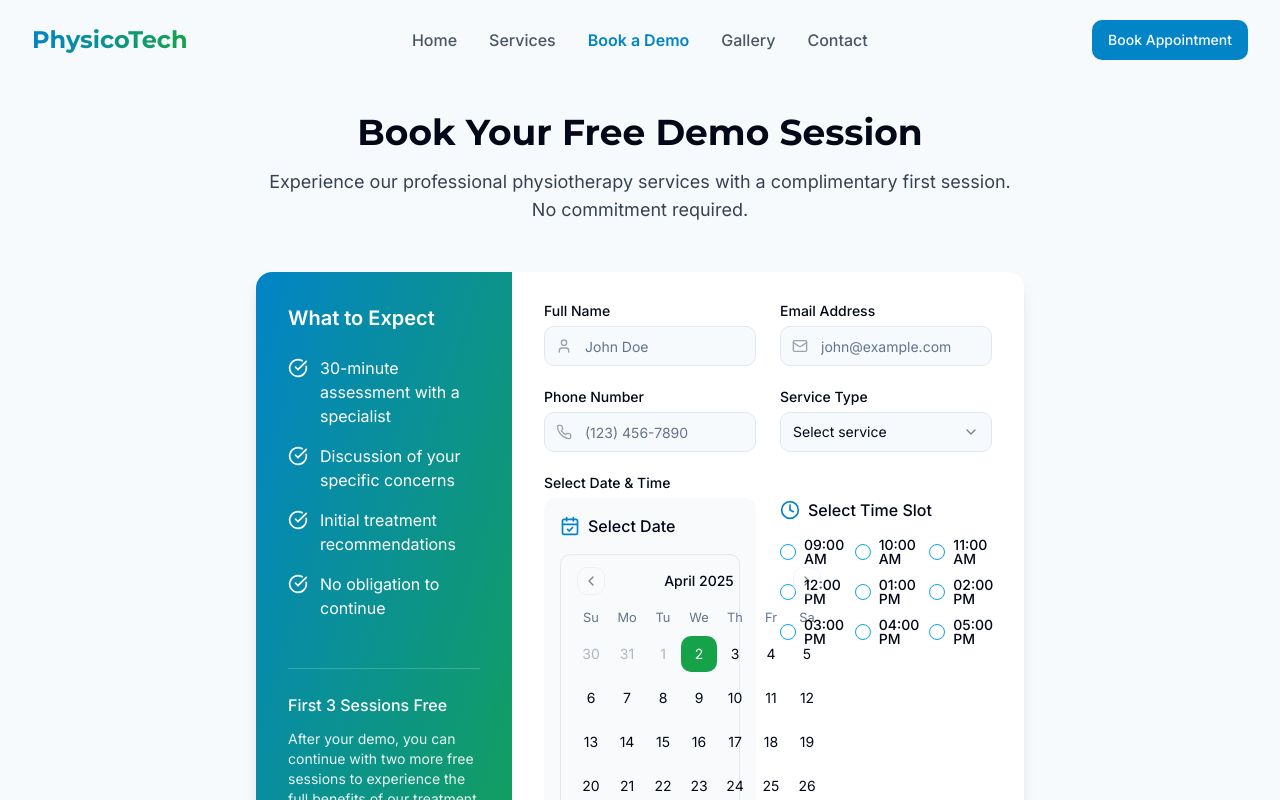
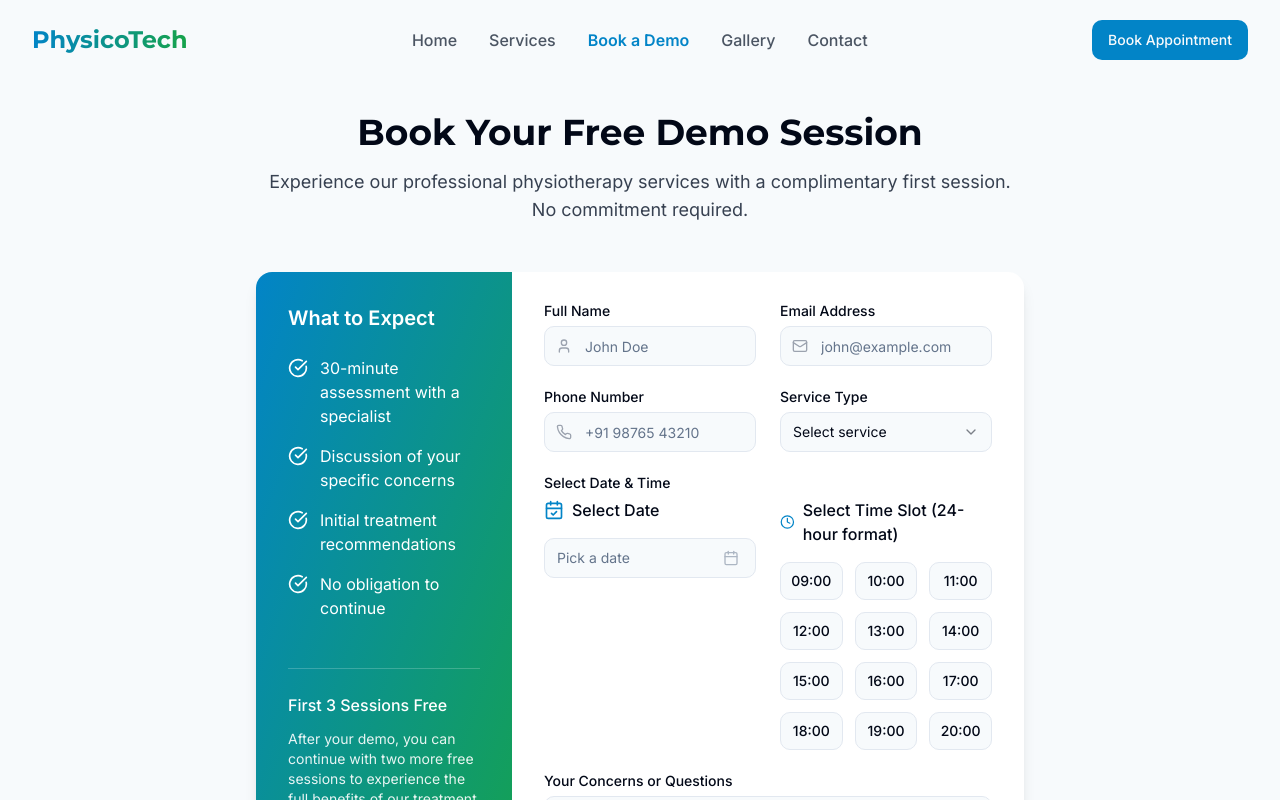
Before and after one commit to famehacker/physio-demo-booking, a React (Vite) app: page /book-demo in a window 1280 px wide. Shown: the top 800 px of the page. Built offline with nearby package versions, Linux system fonts and the light colour scheme.

Commit message:
Refactor: Improve demo booking form
Enhance the demo booking form with 24-hour time format and improve usability.

```diff
--- a/src/pages/BookDemo.tsx
+++ b/src/pages/BookDemo.tsx
@@ -5,7 +5,6 @@ import { Calendar } from "@/components/ui/calendar";
 import { Input } from "@/components/ui/input";
 import { Label } from "@/components/ui/label";
 import { Textarea } from "@/components/ui/textarea";
-import { RadioGroup, RadioGroupItem } from "@/components/ui/radio-group";
 import {
   Select,
   SelectContent,
@@ -13,6 +12,11 @@ import {
   SelectTrigger,
   SelectValue,
 } from "@/components/ui/select";
+import {
+  Popover,
+  PopoverContent,
+  PopoverTrigger,
+} from "@/components/ui/popover";
 import { useToast } from "@/hooks/use-toast";
 import {
   CalendarCheck,
@@ -21,8 +25,10 @@ import {
   Mail,
   Phone,
   CheckCircle,
-  AlarmClock
+  Calendar as CalendarIcon
 } from "lucide-react";
+import { format } from "date-fns";
+import { cn } from "@/lib/utils";
 
 const BookDemo = () => {
   const [date, setDate] = useState<Date | undefined>(undefined);
@@ -38,10 +44,12 @@ const BookDemo = () => {
   const [isSubmitted, setIsSubmitted] = useState(false);
   const { toast } = useToast();
 
+  // Using 24-hour format time slots
   const timeSlots = [
-    "09:00 AM", "10:00 AM", "11:00 AM",
-    "12:00 PM", "01:00 PM", "02:00 PM",
-    "03:00 PM", "04:00 PM", "05:00 PM"
+    "09:00", "10:00", "11:00",
+    "12:00", "13:00", "14:00",
+    "15:00", "16:00", "17:00",
+    "18:00", "19:00", "20:00"
   ];
 
   const serviceTypes = [
@@ -69,6 +77,24 @@ const BookDemo = () => {
     if (!date) {
       toast({
         title: "Please select a date",
+        variant: "destructive",
+      });
+      setIsSubmitting(false);
+      return;
+    }
+
+    if (!formData.timeSlot) {
+      toast({
+        title: "Please select a time slot",
+        variant: "destructive",
+      });
+      setIsSubmitting(false);
+      return;
+    }
+
+    if (!formData.serviceType) {
+      toast({
+        title: "Please select a service type",
         variant: "destructive",
       });
       setIsSubmitting(false);
@@ -113,7 +139,7 @@ const BookDemo = () => {
                 </div>
                 <div>
                   <p className="text-sm text-gray-500">Time</p>
-                  <p className="font-medium">{formData.timeSlot}</p>
+                  <p className="font-medium">{formData.timeSlot} hrs</p>
                 </div>
                 <div>
                   <p className="text-sm text-gray-500">Service</p>
@@ -230,7 +256,7 @@ const BookDemo = () => {
                           name="phone"
                           value={formData.phone}
                           onChange={handleInputChange}
-                          placeholder="(123) 456-7890"
+                          placeholder="+91 98765 43210"
                           className="pl-10"
                           required
                         />
@@ -261,38 +287,65 @@ const BookDemo = () => {
                   <div className="mb-6">
                     <Label className="mb-2 block">Select Date & Time</Label>
                     <div className="grid grid-cols-1 md:grid-cols-2 gap-6">
-                      <div className="bg-gray-50 p-4 rounded-lg">
+                      <div>
                         <div className="flex items-center mb-4">
                           <CalendarCheck className="mr-2 h-5 w-5 text-physicotech-600" />
                           <span className="font-medium">Select Date</span>
                         </div>
+                        <div className="flex flex-col space-y-2">
+                          <Popover>
+                            <PopoverTrigger asChild>
+                              <Button
+                                variant={"outline"}
+                                className={cn(
+                                  "w-full pl-3 text-left font-normal",
+                                  !date && "text-muted-foreground"
+                                )}
+                              >
+                                {date ? (
+                                  format(date, "PPP")
+                                ) : (
+                                  <span>Pick a date</span>
+                                )}
+                                <CalendarIcon className="ml-auto h-4 w-4 opacity-50" />
+                              </Button>
+                            </PopoverTrigger>
+                            <PopoverContent className="w-auto p-0" align="start">
                               <Calendar
                                 mode="single"
                                 selected={date}
                                 onSelect={setDate}
-                          className="rounded-md border"
                                 disabled={{ before: new Date() }}
+                                initialFocus
+                                className={cn("p-3 pointer-events-auto")}
                               />
+                            </PopoverContent>
+                          </Popover>
+                        </div>
                       </div>
 
                       <div>
                         <div className="flex items-center mb-4">
                           <Clock className="mr-2 h-5 w-5 text-physicotech-600" />
-                          <span className="font-medium">Select Time Slot</span>
+                          <span className="font-medium">Select Time Slot (24-hour format)</span>
                         </div>
-                        <RadioGroup
-                          onValueChange={(value) => handleSelectChange("timeSlot", value)}
-                          className="grid grid-cols-3 gap-3"
+                        <div className="grid grid-cols-3 gap-3">
+                          {timeSlots.map((time) => (
+                            <Button
+                              key={time}
+                              type="button"
+                              variant={formData.timeSlot === time ? "default" : "outline"}
+                              className={`h-auto py-2 px-3 text-sm ${
+                                formData.timeSlot === time
+                                  ? "bg-physicotech-600 hover:bg-physicotech-700"
+                                  : ""
+                              }`}
+                              onClick={() => handleSelectChange("timeSlot", time)}
                             >
-                          {timeSlots.map((time) => (
-                            <div key={time} className="flex items-center space-x-2">
-                              <RadioGroupItem value={time} id={time} />
-                              <Label htmlFor={time} className="cursor-pointer">
                               {time}
-                              </Label>
+                            </Button>
+                          ))}
                         </div>
-                          ))}
-                        </RadioGroup>
                       </div>
                     </div>
                   </div>
```
Lines whose indentation alone changed are shown as unchanged.
